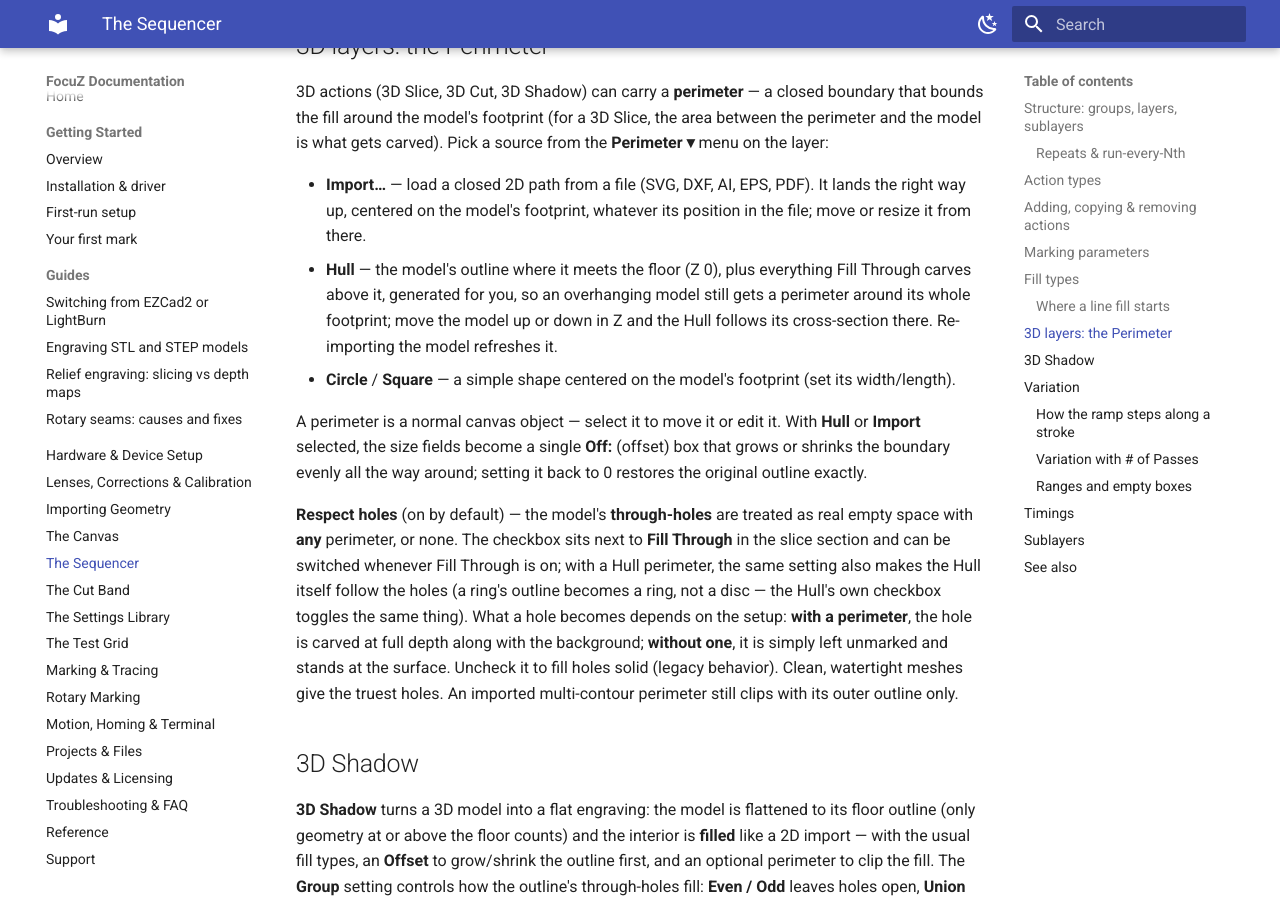
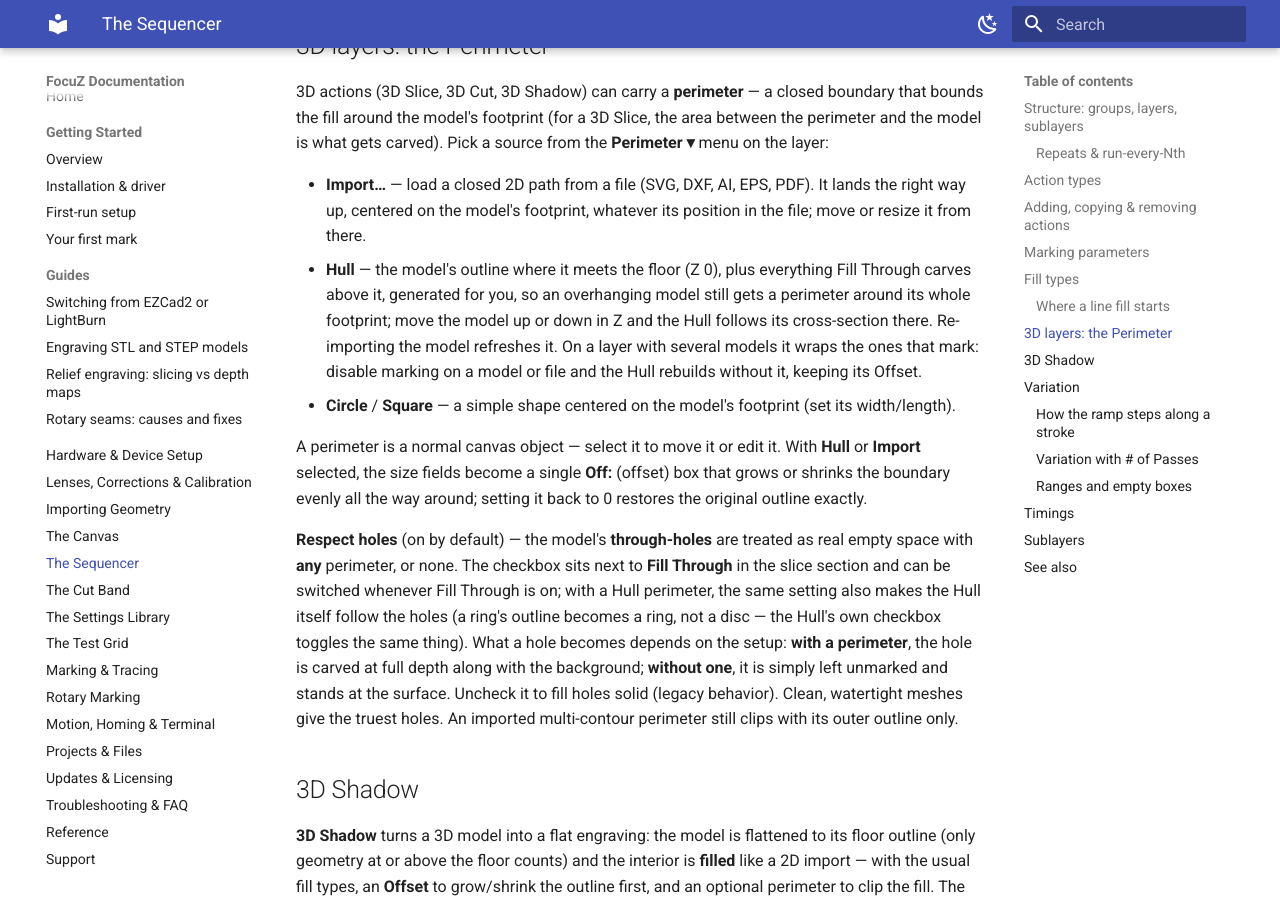
Before and after one commit to Lokahi-Shop/focuz-docs, an MkDocs documentation site: the page built from docs/sequencer.md, in a window 1280 px wide and 900 px high, scrolled down 7096 px. Built offline with MkDocs 1.6.1 and Material for MkDocs 9.7.7, drawn with Linux system fonts in a browser that asks for light colours.

Commit message:
Hull follows the models that mark; remove the drag-and-drop line
FocuZ has no drag-and-drop import.

Co-Authored-By: Claude Opus 5.5 <noreply@anthropic.com>

```diff
--- a/docs/sequencer.md
+++ b/docs/sequencer.md
@@ -257,7 +257,9 @@ gets carved). Pick a source from the **Perimeter ▾** menu on the layer:
   the model's footprint, whatever its position in the file; move or resize it from there.
 - **Hull** — the model's outline where it meets the floor (Z 0), plus everything Fill Through carves above it,
   generated for you, so an overhanging model still gets a perimeter around its whole footprint; move the model up or down
-  in Z and the Hull follows its cross-section there. Re-importing the model refreshes it.
+  in Z and the Hull follows its cross-section there. Re-importing the model refreshes it. On a layer with several
+  models it wraps the ones that mark: disable marking on a model or file and the Hull rebuilds without it, keeping
+  its Offset.
 - **Circle** / **Square** — a simple shape centered on the model's footprint (set its width/length).
 
 A perimeter is a normal canvas object — select it to move it or edit it. With **Hull** or **Import**
```
Also changed, not shown: docs/importing.md (+1 -1 lines).
